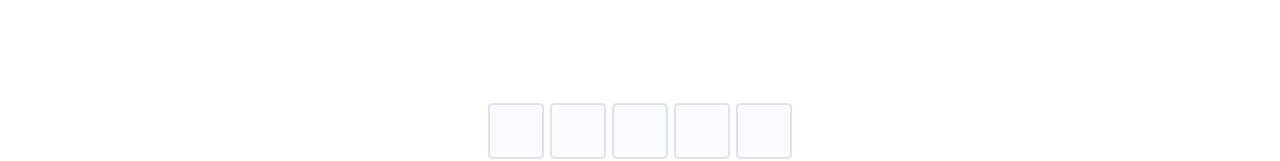
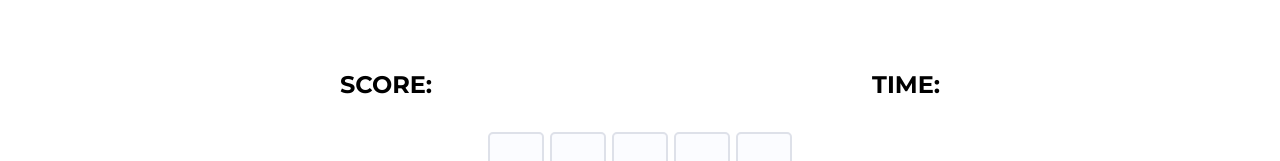
Before and after one commit to sriveer-me/wordle-game, a React (Create React App) app: page / in a window 1280 px wide. Shown: the part 134-295 px from the top of the page. Built offline with nearby package versions, Linux system fonts and the light colour scheme.

Commit message:
feat:added in a game prompt

```diff
--- a/src/GameObject.jsx
+++ b/src/GameObject.jsx
@@ -1,6 +1,7 @@
 import React, {useState} from 'react';
 import Keyboard from './Keyboard';
 import Word from './Word';
+import GamePrompt from './GamePrompt';
 
 import classes from './GameObject.module.scss';
 
@@ -121,6 +122,7 @@ function GameObject(props){
 
     return (
         <div className={classes['game-object']}>
+            <GamePrompt prompt="start by choosing a letter" showPrompt={false}/>
             <div className={classes['word-rows']}>
                 {wordRows}
             </div>
--- /dev/null
+++ b/src/GamePrompt.jsx
@@ -0,0 +1,39 @@
+import React,{ useState } from 'react';
+import Classes from './GamePrompt.module.scss';
+
+// prompt: string - this is the prompt that will be displayed to the user
+// showPrompt: boolean - setting this ti true will show the prompt to the user, false will mean score and time will be shown
+//score: Number(integer) - this is the score earned by the user in the current session
+//time: string(mm:ss) - this is the time that has elapsed in the current session
+export default function GamePrompt({
+    prompt,
+    showPrompt,
+    score,
+    time
+})
+{
+    let promptJSX;
+    let promptWrapperProps;
+    if(showPrompt === false) {
+        promptJSX = [
+            <h1 className={Classes['h1']}>Score: {score}</h1>,
+            <h1 className={Classes['h1']}>Time: {time}</h1>
+        ]
+        promptWrapperProps = {
+            className: `${Classes['prompt-wrapper']} width-constrainer ${Classes['min-width-keyboard']}`
+        };
+    }
+    else{
+        promptJSX = <h1 className={Classes['h1']}>{prompt}</h1>
+        promptWrapperProps = {
+            className: `${Classes['prompt-wrapper']} width-constrainer`
+        }
+    }
+
+
+    return(
+        <div {...promptWrapperProps}>
+            {promptJSX}
+        </div>
+    );
+}
--- /dev/null
+++ b/src/GamePrompt.module.scss
@@ -0,0 +1,18 @@
+
+.prompt-wrapper{
+    display: flex;
+    justify-content: space-between;
+
+    margin-bottom: 1rem;
+
+    font-weight: 500;
+    text-transform: uppercase;
+}
+
+.h1{
+    font-size: 2.4rem;
+}
+
+.min-width-keyboard{
+    min-width: 60rem; //at the time of writing, width of the keyboard is 600px
+}
```
